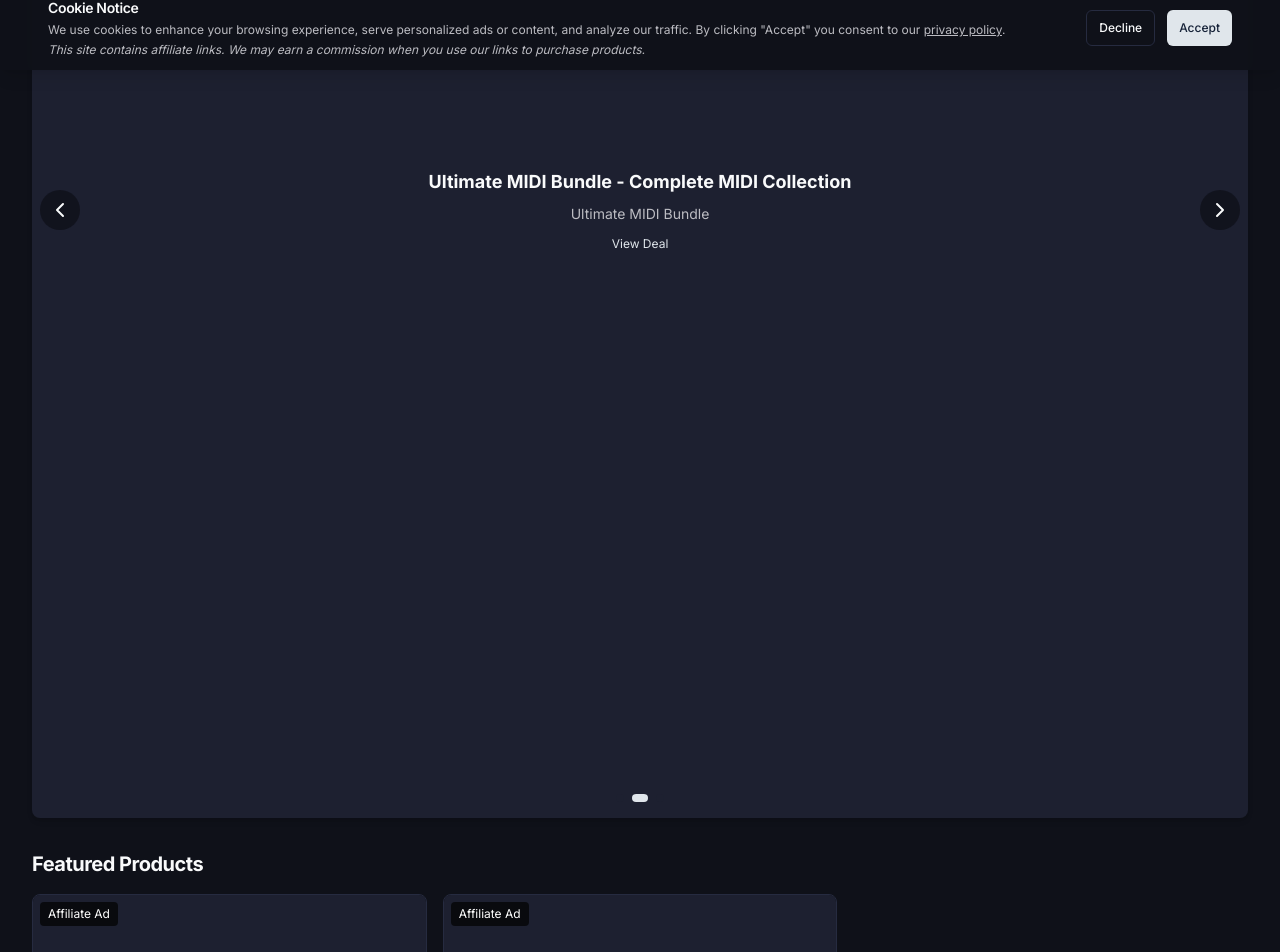
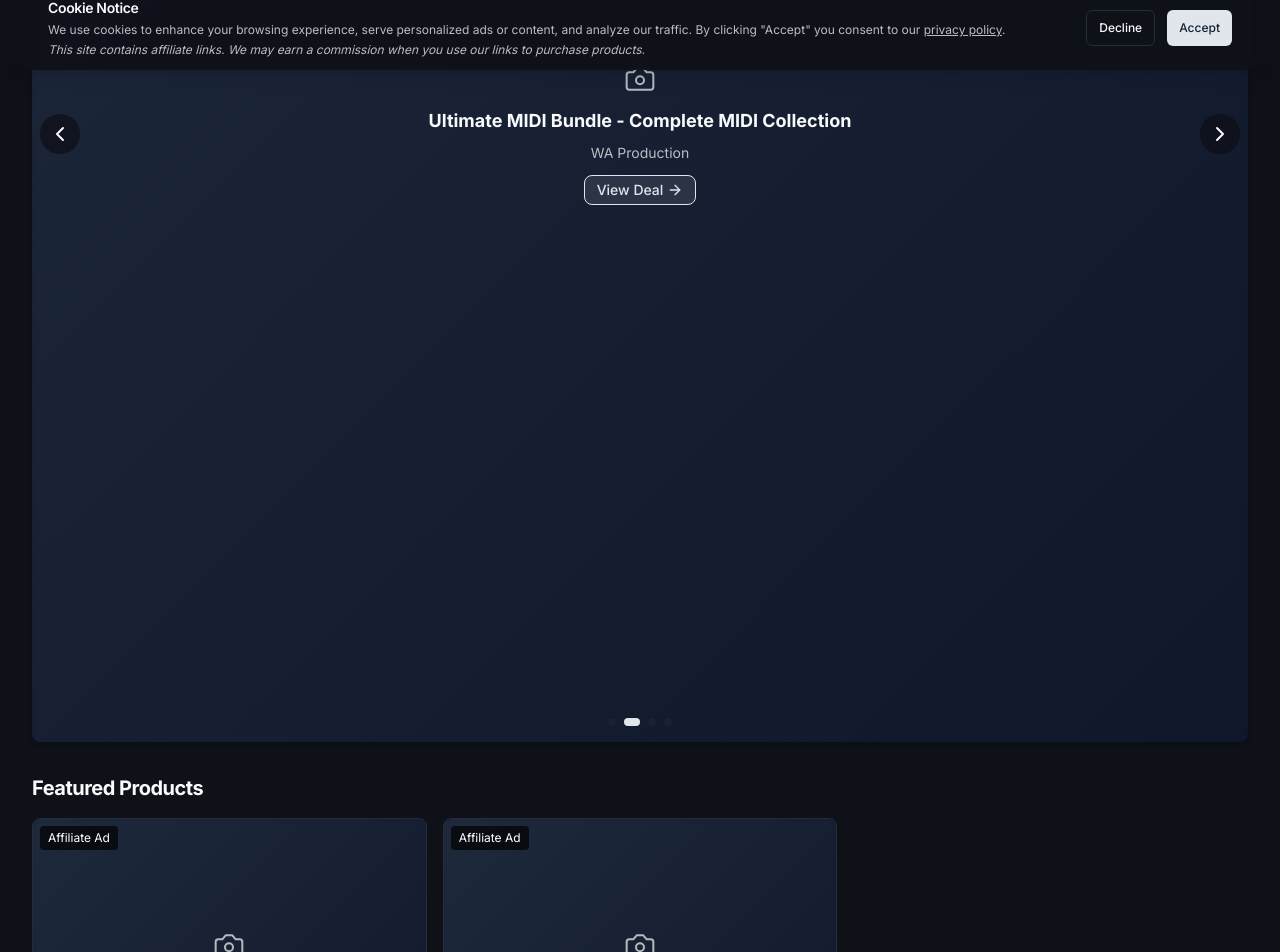
Before and after one commit to lerskytech/TopVSTs, a Next.js app: page /sponsors/waproduction in a window 1280 px wide. Shown: the part 730-1682 px from the top of the page. Built offline with nearby package versions, Linux system fonts and the light colour scheme.

Commit message:
Finalize WA Production integration: Enhanced fallback UI with professional styling and updated banner links

```diff
--- a/src/app/page.tsx
+++ b/src/app/page.tsx
@@ -35,8 +35,7 @@
 
       {/* WA Production Showcase */}
       <section className="container mt-8">
-        <div className="border-4 border-red-500 rounded-lg p-6">
-          <h2 className="text-3xl font-bold text-center text-red-500 mb-4">WA PRODUCTION BANNERS SECTION</h2>
+        <div className="bg-muted/30 rounded-lg p-6">
           <WAProdShowcase />
         </div>
       </section>
--- a/src/components/sections/wa-prod-showcase.jsx
+++ b/src/components/sections/wa-prod-showcase.jsx
@@ -9,39 +9,48 @@
 // Hard-coded banner data for WA Production
 const waprodBanners = [
   {
-    name: "InstaComposer",
+    name: "WA InstaComposer",
     product: "InstaComposer - AI Powered MIDI Generator",
-    banner: "/banners/waprod-instacomposer-1x1.png",
-    link: "https://www.waproduction.com/plugins/view/instacomposer",
+    banner: "/banners/waprod-instacomposer-square.jpg",
+    link: "https://www.waproduction.com/plugins/view/instacomposer?ref=topvsts",
     shape: "1:1",
     alt: "InstaComposer AI Powered MIDI Generator - WA Production",
     featured: true
   },
   {
-    name: "Ultimate MIDI Bundle",
+    name: "WA Ultimate MIDI Bundle",
     product: "Ultimate MIDI Bundle - Complete MIDI Collection",
-    banner: "/banners/waprod-ultimate-midi-bundle-1x1.png",
-    link: "https://www.waproduction.com/bundles",
+    banner: "/banners/waprod-midibundle-square.jpg",
+    link: "https://www.waproduction.com/bundles/view/ultimate-midi-bundle?ref=topvsts",
     shape: "1:1",
     alt: "Ultimate MIDI Bundle - Complete MIDI Collection from WA Production",
     featured: true
   },
   {
-    name: "MIDIQ Horizontal",
+    name: "WA MIDIQ",
     product: "MIDIQ - MIDI Programming Assistant",
-    banner: "/banners/waprod-midiq-horizontal-1.png",
-    link: "https://www.waproduction.com/plugins/view/midiq",
+    banner: "/banners/waprod-midiq-horizontal.jpg",
+    link: "https://www.waproduction.com/plugins/view/midiq?ref=topvsts",
     shape: "horizontal",
     alt: "MIDIQ - MIDI Programming Assistant from WA Production",
     featured: false
   },
   {
-    name: "Membership",
+    name: "WA Membership",
     product: "WA Production Membership - All Access Pass",
-    banner: "/banners/waprod-membership-horizontal-1.png",
-    link: "https://www.waproduction.com/subscribe/new",
+    banner: "/banners/waprod-membership-horizontal.jpg",
+    link: "https://www.waproduction.com/subscribe/new?ref=topvsts",
     shape: "horizontal",
     alt: "WA Production Membership - All Access Pass",
+    featured: true
+  },
+  {
+    name: "WA All Products Bundle",
+    product: "All Products Bundle - Everything WA Production",
+    banner: "/banners/waprod-all-products-horizontal.jpg",
+    link: "https://www.waproduction.com/bundles/view/all-products-bundle?ref=topvsts",
+    shape: "horizontal",
+    alt: "All Products Bundle from WA Production",
     featured: true
   }
 ];
@@ -60,9 +69,6 @@
 
   return (
     <div className="space-y-8">
-      <div style={{background: 'red', color: 'white', padding: '10px', textAlign: 'center', fontWeight: 'bold', marginBottom: '10px'}}>
-        WA PRODUCTION TEST - {new Date().toLocaleTimeString()}
-      </div>
       <div className="text-center mb-8">
         <h2 className="text-2xl md:text-3xl font-bold">WA Production Deals</h2>
         <p className="text-muted-foreground mt-2">
--- a/src/components/sponsors/BannerCarousel.jsx
+++ b/src/components/sponsors/BannerCarousel.jsx
@@ -125,19 +125,18 @@
               }}
             >
               <div className="relative">
-                {/* Directly show fallback since we know images don't exist yet */}
-                <div
-                  className={`banner-fallback flex items-center justify-center bg-muted p-6 ${getBannerAspectRatio(currentBanner)}`}
-                  style={{
-                    minHeight: '200px'
-                  }}
-                >
+                {/* Directly show fallback since images don't exist */}
+                <div className={`banner-fallback flex items-center justify-center bg-gradient-to-br from-slate-100 to-slate-200 dark:from-slate-800 dark:to-slate-900 p-6 shadow-inner ${getBannerAspectRatio(currentBanner)}`} style={{ minHeight: '200px' }}>
                   <div className="text-center">
+                    <div className="mb-3 opacity-70">
+                      <svg xmlns="http://www.w3.org/2000/svg" width="32" height="32" viewBox="0 0 24 24" fill="none" stroke="currentColor" strokeWidth="1.5" strokeLinecap="round" strokeLinejoin="round" className="mx-auto"><path d="M14.5 4h-5L7 7H4a2 2 0 0 0-2 2v9a2 2 0 0 0 2 2h16a2 2 0 0 0 2-2V9a2 2 0 0 0-2-2h-3l-2.5-3z"></path><circle cx="12" cy="13" r="3"></circle></svg>
+                    </div>
                     <p className="font-bold text-lg">{getBannerProduct(currentBanner)}</p>
-                    <p className="text-muted-foreground text-sm mt-2">
-                      {getBannerName(currentBanner).includes('WA') ? 'WA Production' : getBannerName(currentBanner)}
-                    </p>
-                    <p className="text-xs mt-3 text-primary">View Deal</p>
+                    <p className="text-muted-foreground text-sm mt-2">{getBannerName(currentBanner).includes('WA') ? 'WA Production' : getBannerName(currentBanner)}</p>
+                    <div className="mt-3 inline-flex items-center justify-center border border-primary bg-primary/10 hover:bg-primary/20 text-primary rounded-lg px-3 py-1 text-sm font-medium transition-all">
+                      View Deal
+                      <svg xmlns="http://www.w3.org/2000/svg" width="16" height="16" viewBox="0 0 24 24" fill="none" stroke="currentColor" strokeWidth="2" strokeLinecap="round" strokeLinejoin="round" className="ml-1"><path d="M5 12h14"></path><path d="m12 5 7 7-7 7"></path></svg>
+                    </div>
                   </div>
                 </div>
               </div>
--- a/src/components/sponsors/BannerGrid.jsx
+++ b/src/components/sponsors/BannerGrid.jsx
@@ -97,7 +97,7 @@
               <div className="relative">
                 {/* Show fallback by default since we know the images don't exist yet */}
                 <div
-                  className="banner-fallback flex items-center justify-center bg-muted p-6"
+                  className="banner-fallback flex items-center justify-center bg-gradient-to-br from-slate-100 to-slate-200 dark:from-slate-800 dark:to-slate-900 p-6 shadow-inner"
                   style={{
                     aspectRatio: banner.shape === 'horizontal' ? '2/1' :
                                banner.shape === 'vertical' ? '1/2' : '1/1',
@@ -106,9 +106,15 @@
                   }}
                 >
                   <div className="text-center">
+                    <div className="mb-3 opacity-70">
+                      <svg xmlns="http://www.w3.org/2000/svg" width="32" height="32" viewBox="0 0 24 24" fill="none" stroke="currentColor" strokeWidth="1.5" strokeLinecap="round" strokeLinejoin="round" className="mx-auto"><path d="M14.5 4h-5L7 7H4a2 2 0 0 0-2 2v9a2 2 0 0 0 2 2h16a2 2 0 0 0 2-2V9a2 2 0 0 0-2-2h-3l-2.5-3z"></path><circle cx="12" cy="13" r="3"></circle></svg>
+                    </div>
                     <p className="font-bold text-lg">{banner.product}</p>
                     <p className="text-muted-foreground text-sm mt-2">WA Production</p>
-                    <p className="text-xs mt-3 text-primary">View Deal</p>
+                    <div className="mt-3 inline-flex items-center justify-center border border-primary bg-primary/10 hover:bg-primary/20 text-primary rounded-lg px-3 py-1 text-sm font-medium transition-all">
+                      View Deal
+                      <svg xmlns="http://www.w3.org/2000/svg" width="16" height="16" viewBox="0 0 24 24" fill="none" stroke="currentColor" strokeWidth="2" strokeLinecap="round" strokeLinejoin="round" className="ml-1"><path d="M5 12h14"></path><path d="m12 5 7 7-7 7"></path></svg>
+                    </div>
                   </div>
                 </div>
               </div>
```
